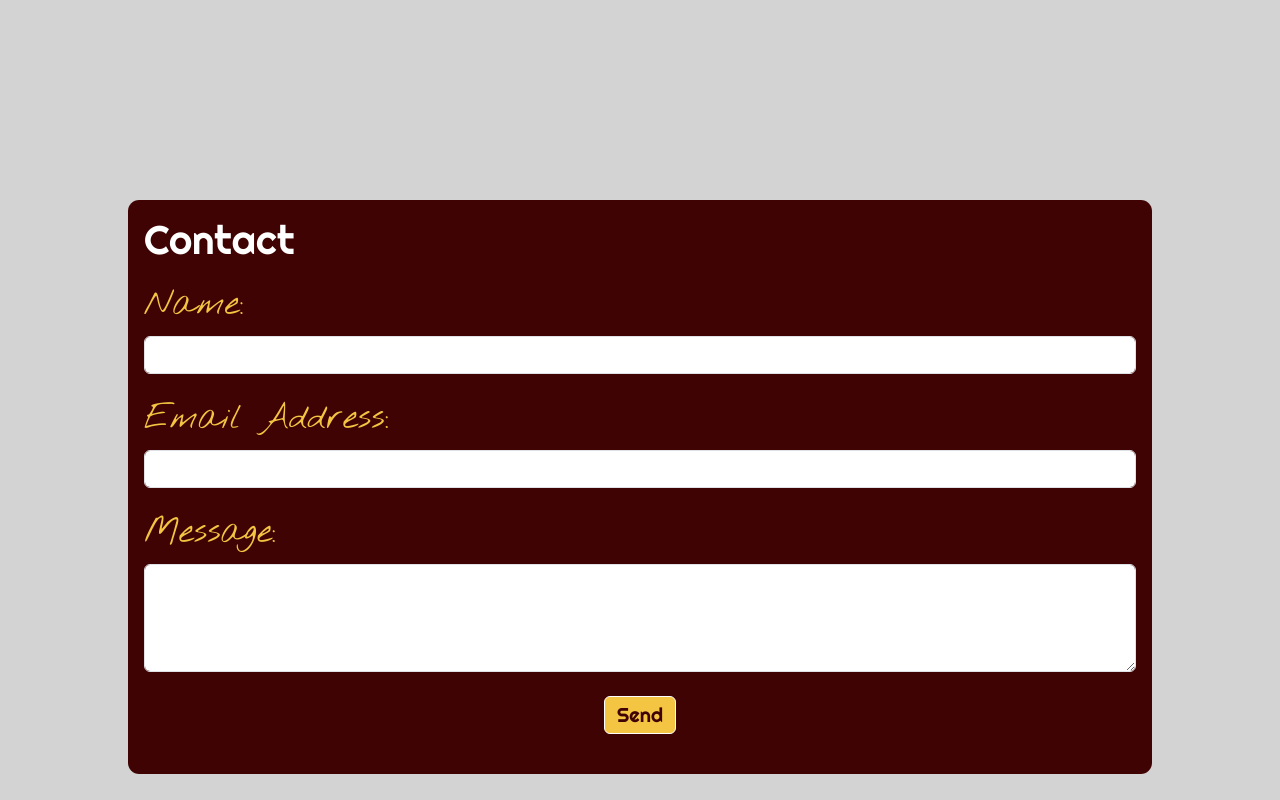
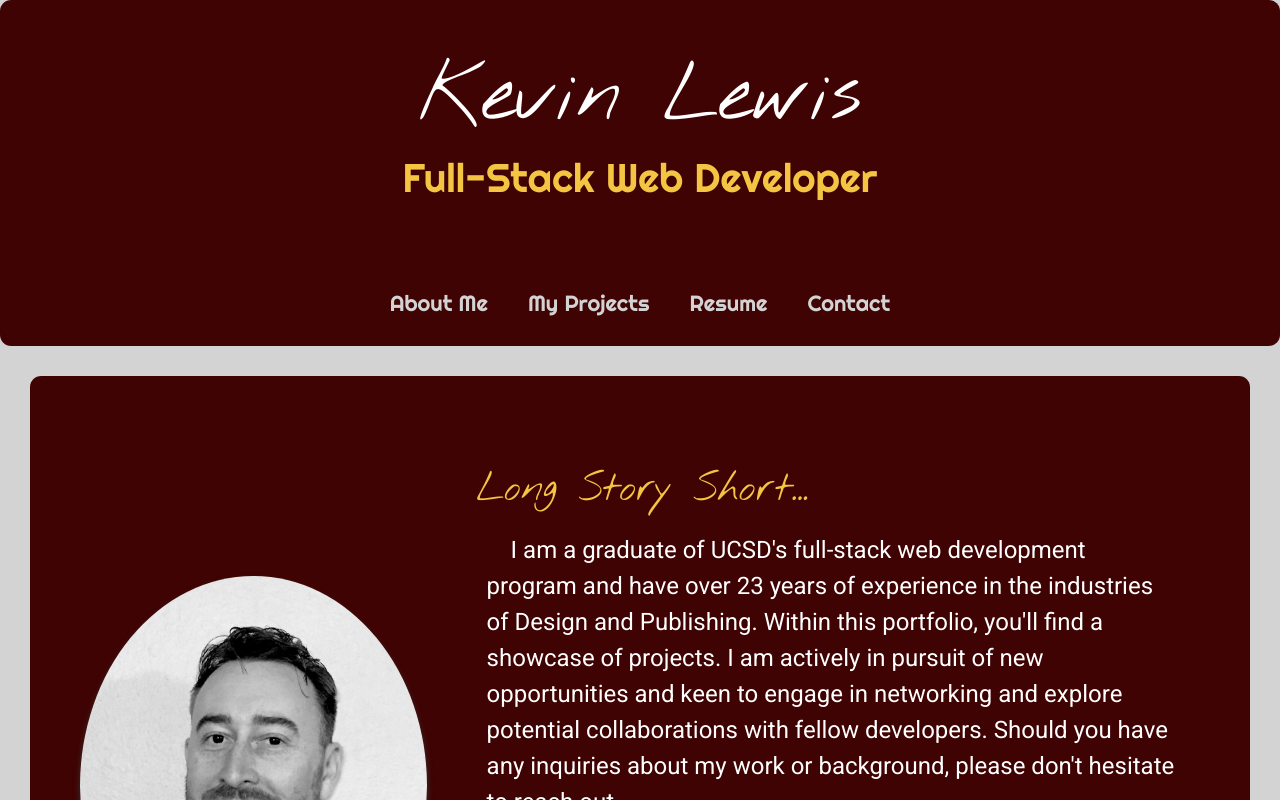
Before and after one commit to KPL33/react_port, a React (Vite) app: page /contact in a window 1280 px wide. Shown: the top 800 px of the page. Built offline with nearby package versions, Linux system fonts and the light colour scheme.

Commit message:
reverted

```diff
--- a/package.json
+++ b/package.json
@@ -12,7 +12,6 @@
   },
   "dependencies": {
     "bootstrap": "^5.3.1",
-    "express": "^4.18.2",
     "react": "^18.2.0",
     "react-dom": "^18.2.0",
     "react-router-dom": "^6.18.0"
--- a/src/components/Contact/index.jsx
+++ b/src/components/Contact/index.jsx
@@ -31,35 +31,14 @@ export default function Contact() {
     textarea.style.height = textarea.scrollHeight + "px";
   };
 
-  const handleSubmit = async (event) => {
+  const handleSubmit = (event) => {
     event.preventDefault();
 
     if (!isValidEmail) {
       alert("Invalid email address");
       return;
     }
-
-    try {
-      const formData = new FormData(event.target);
-      const response = await fetch("/", {
-        method: "POST",
-        body: formData,
-      });
-
-      if (response.ok) {
-        alert("Form submitted successfully!");
-        // Optionally, reset the form fields after successful submission
-        setEmail("");
-        setMessage("");
-      } else {
-        throw new Error("Form submission failed!");
-      }
-    } catch (error) {
-      console.error("Form submission error:", error);
-      alert("Form submission failed. Please try again.");
-    }
   };
-
 
   return (
     <section>
--- a/src/main.jsx
+++ b/src/main.jsx
@@ -1,30 +1,50 @@
-import React from "react";
-import { BrowserRouter as Router, Route, Routes } from "react-router-dom";
-import { createRoot } from "react-dom/client";
-import "./index.css";
+// Here, we enable the "routing" for our page, so that it can determine what content to render.
+import React from 'react'
+import ReactDOM from 'react-dom/client'
+import { createBrowserRouter, RouterProvider } from 'react-router-dom';
 
-import App from "./App.jsx";
-import ErrorPage from "./components/Error";
-import About from "./components/About";
-import Contact from "./components/Contact";
-import Projects from "./components/Projects";
-import Resume from "./components/Resume";
-
-createRoot(document.getElementById("root")).render(
-  <React.StrictMode>
-    <Router>
-      <Routes>
-        <Route path="/" element={<App />} />
-        <Route path="/about" element={<About />} />
-        <Route path="/projects" element={<Projects />} />
-        <Route path="/contact" element={<Contact />} />
-        <Route path="/resume" element={<Resume />} />
-        <Route path="*" element={<ErrorPage />} />
-      </Routes>
-    </Router>
-  </React.StrictMode>
-);
-
-// Here, we enable the "routing" for our page, so that it can determine what content to render.
+import './index.css'
 
 //Here, we instruct the page to render the appropriate content, depending on the route name (portion after the 2nd "/" in each path below). These route names match our various folder names, within the "components" folder. Javascript will default to finding the file "index.js" files in each folder specified, which is why the exact file does not need to be listed here.
+import App from './App.jsx'
+import ErrorPage from './components/Error';
+import About from './components/About';
+import Contact from './components/Contact';
+import Projects from './components/Projects';
+import Resume from './components/Resume';
+
+const router = createBrowserRouter([
+  {
+    path: '/',
+    element: <App />,
+    errorElement: <ErrorPage />,
+    children: [
+      {
+        index: true,
+        element: <About />
+      },
+      {
+        path: 'about',
+        element: <About />
+      },
+      {
+        path: 'projects',
+        element: <Projects />
+      },
+      {
+        path: 'contact',
+        element: <Contact />
+      },
+      {
+        path: 'resume',
+        element: <Resume />
+      }
+    ]
+  }
+]);
+
+ReactDOM.createRoot(document.getElementById('root')).render(
+  <React.StrictMode>
+    <RouterProvider router={router}/>
+  </React.StrictMode>,
+)
```
Also changed, not shown: 1 other file (tests, documents, lock files or other folders).
